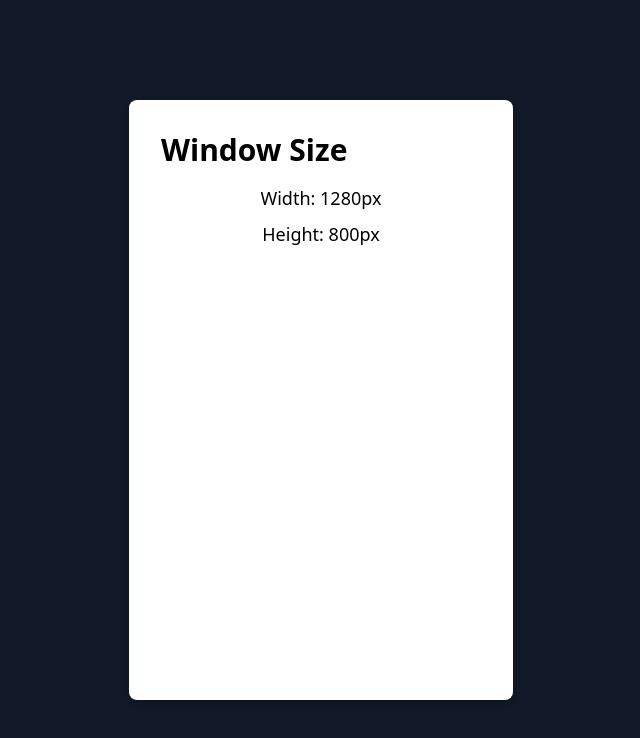
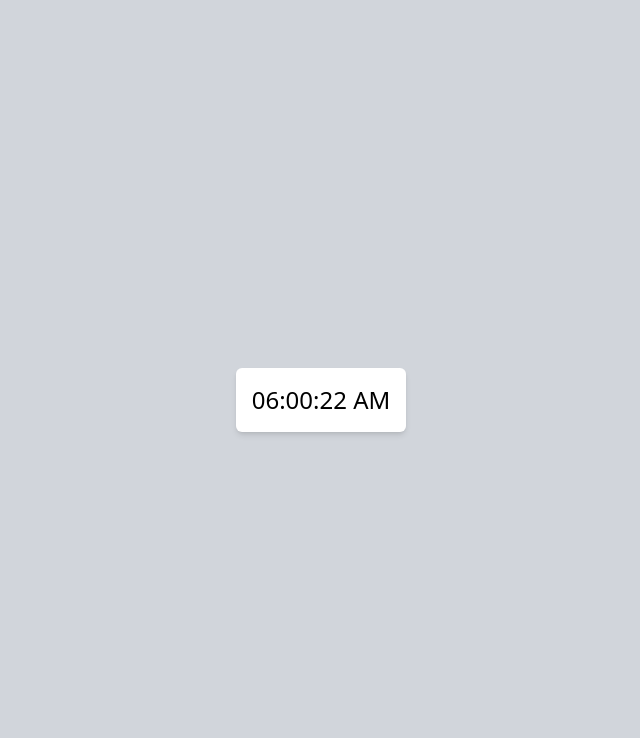
Before and after one commit to radithyaa/React-Brocode, a React (Vite) app: page / in a window 1280 px wide. Shown: the top 738 px of the page, without its empty margins (319-959 px from the left). Built offline with nearby package versions, Linux system fonts and the light colour scheme.

Commit message:
Course 12, Clock React

```diff
--- a/src/App.jsx
+++ b/src/App.jsx
@@ -1,4 +1,4 @@
-import MyComponent from "./MyComponent";
+import MyComponent from "./DigitalClock";
 
 export default function App() {
   return <MyComponent></MyComponent>;
--- /dev/null
+++ b/src/DigitalClock.jsx
@@ -0,0 +1,33 @@
+import { useEffect, useState } from "react";
+
+export default function MyComponent() {
+  const [time, setTime] = useState(new Date());
+
+  useEffect(() => {
+    const intervalId = setInterval(() => setTime(new Date()), 1000);
+    return () => clearInterval(intervalId); // Cleanup interval on component unmount
+  }, []);
+
+  function formatTime() {
+    let hours = time.getHours();
+    const minutes = time.getMinutes();
+    const seconds = time.getSeconds();
+    const meridiem = hours >= 12 ? "PM" : "AM";
+
+    // Convert to 12-hour format
+    hours = hours % 12 || 12;
+
+    // Add leading zero if necessary
+    const formattedHours = hours.toString().padStart(2, "0");
+    const formattedMinutes = minutes.toString().padStart(2, "0");
+    const formattedSeconds = seconds.toString().padStart(2, "0");
+
+    return `${formattedHours}:${formattedMinutes}:${formattedSeconds} ${meridiem}`;
+  }
+
+  return (
+    <div className="flex items-center justify-center w-screen h-screen text-2xl bg-gray-300">
+      <div className="p-4 bg-white rounded-md shadow-md">{formatTime()}</div>
+    </div>
+  );
+}
--- a/src/MyComponent.jsx
+++ /dev/null
@@ -1,36 +0,0 @@
-import { useEffect, useState } from "react";
-
-export default function MyComPonent() {
-  const [width, setWidth] = useState(window.innerWidth);
-  const [height, setHeight] = useState(window.innerHeight);
-
-  useEffect(() => {
-    window.addEventListener("resize", handleResize);
-    console.log("EVENT LISTENER ADDED");
-
-    return () => {
-      window.removeEventListener("resize", handleResize);
-      console.log("EVENT LISTENER REMOVED");
-    };
-  }, []);
-
-  function handleResize() {
-    setWidth(window.innerWidth);
-    setHeight(window.innerHeight);
-  }
-
-  return (
-    <div className="fixed top-0 left-0 flex items-center justify-center w-full h-full bg-gray-900">
-      <div
-        className="w-full max-w-sm p-8 bg-white rounded-lg shadow-md"
-        style={{ height: `${height - 200}px` }}
-      >
-        <h1 className="mb-4 text-3xl font-semibold">Window Size</h1>
-        <div className="flex flex-col items-center">
-          <p className="mb-2 text-lg">Width: {width}px</p>
-          <p className="mb-2 text-lg">Height: {height}px</p>
-        </div>
-      </div>
-    </div>
-  );
-}
```
